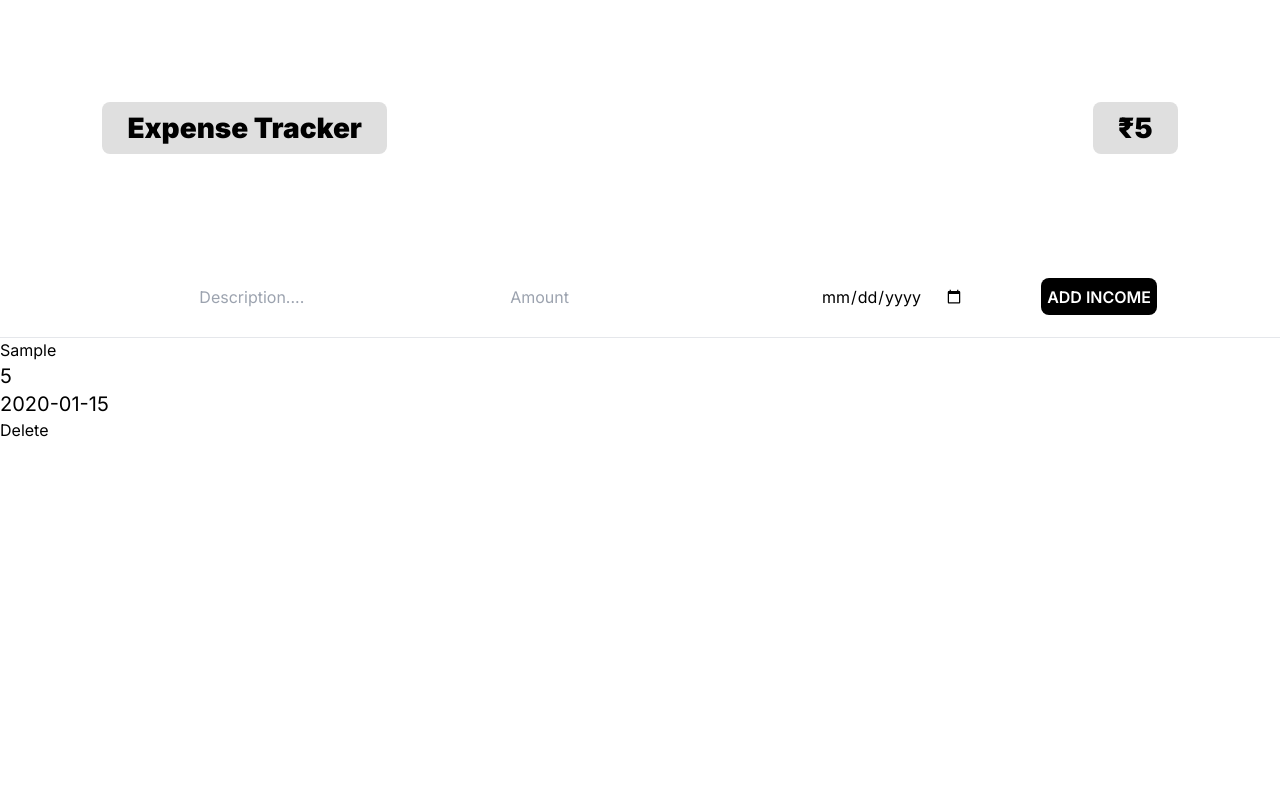
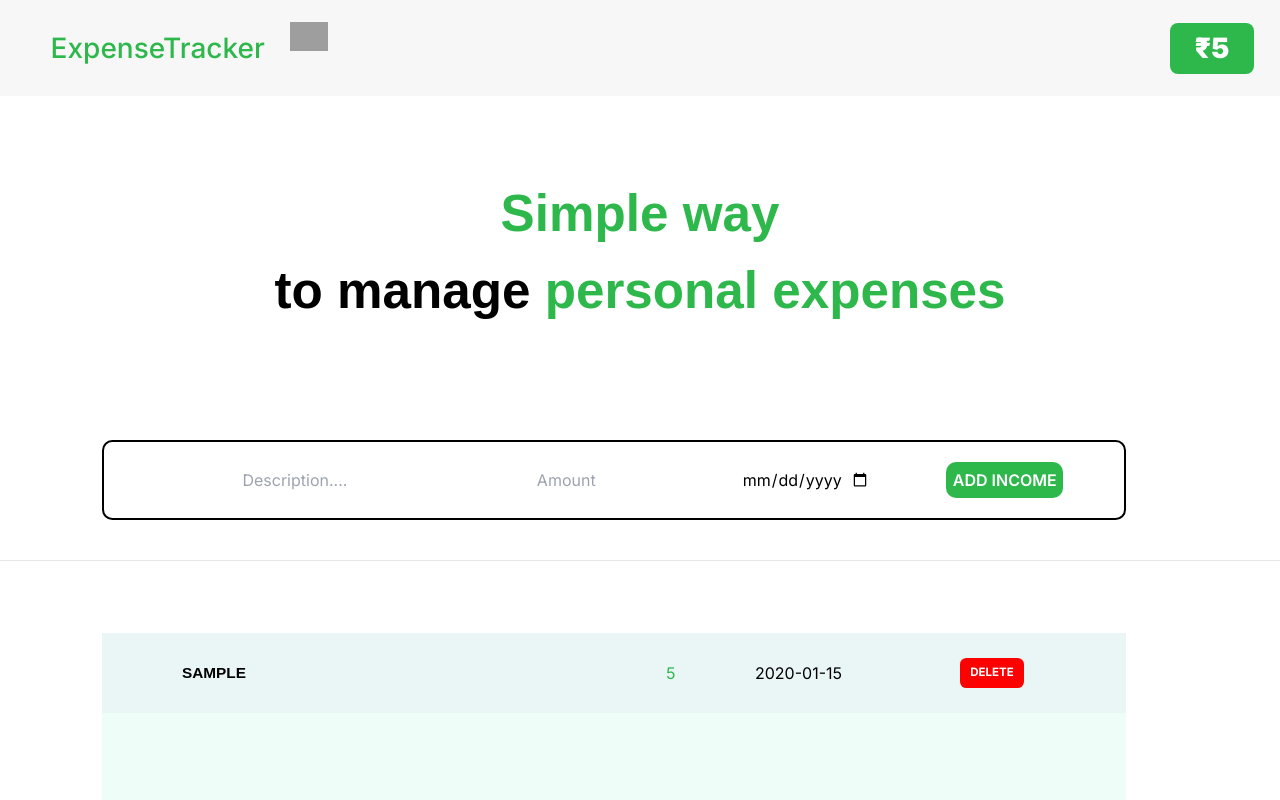
Before and after one commit to iharshyadav/Bdcoe-project, a Next.js app in the folder expenses/: page / in a window 1280 px wide. Both pictures are taken after typing "Sample", "5", "2020-01-15" into the empty fields and a click on the input "Add Income". Shown: the top 800 px of the page. Built offline with nearby package versions, Linux system fonts and the light colour scheme; grey boxes are pictures that could not be loaded.

Commit message:
Designed the website

```diff
--- a/expenses/Component/Form.js
+++ b/expenses/Component/Form.js
@@ -37,8 +37,8 @@ const form = ({income,setIncome}) => {
         <div className="inner-elem">
           <input className='submit1' type="text" name="desc" id="desc"
             placeholder='Description.... ' ref={desc}/>
-          <input className='submit1' type="number" name='price' id='price' placeholder='Amount' ref={price} />
-          <input className='submit1' type="date" name='date' id='date' placeholder='Amount date... ' ref={date}/>
+          <input className='submit2' type="number" name='price' id='price' placeholder='Amount' ref={price} />
+          <input className='submit3' type="date" name='date' id='date' placeholder='Amount date... ' ref={date}/>
           <input className='submit' type="submit" value="Add Income" />
         </div>
     </form>
--- a/expenses/Component/Header.js
+++ b/expenses/Component/Header.js
@@ -3,7 +3,12 @@ import React from 'react'
 const Header = ({totalIncome}) => {
   return (
     <header>
-        <h1>Expense Tracker</h1>
+        <div className="logo">
+          <h1>ExpenseTracker</h1>
+          <a href="">
+           <img src="https://play-lh.googleusercontent.com/_IA1p-kzpnDyoutaCf9gxWME1fc76UpoLhtvm-5K3Aainu-U0ClZYS8ug-4stKjZu_s" alt="" />
+          </a>
+        </div>
         <div className="total-income">₹{totalIncome}</div>
     </header>
   )
--- a/expenses/app/globals.css
+++ b/expenses/app/globals.css
@@ -11,43 +11,83 @@
 html,body{
     width: 100%;
     height: 100%;
-	overflow: hidden;
+	/* overflow: hidden; */
+	/* background: #ebd9dd; */
+	/* background-image: linear-gradient(#ffa87b,#ffffff); */
+	background-color: #FFFFFF;
 }
 
+
 header {
+	/* margin-top: 9vh; */
+	/* margin-left: 6vw;
+	margin-right: 10vw; */
 	display: flex;
 	justify-content: space-between;
-	padding: 8vw;
+	align-items: center;
+	padding: 2vw;
+	background-color: #f8f7f7;
+    height: 12vh;
+	width: 100;
 }
 
 header h1{
-    color: var(--grey);
+    color: #2EB84C;
     font-size: 28px;
-    font-weight: 900;
-    background-color: #DFDFDF;
+    font-weight: 500;
+	/* background-color: greenyellow; */
     padding: 5px 25px;
     border-radius: 8px;
+	/* border: 2px solid black;   */
 }
+
+.logo img{
+	width: 3vw;
+}
+
+.logo{
+	display: flex;
+	text-align: center;
+  }
 
 .total-income {
 	color: var(--grey);
 	font-size: 28px;
 	font-weight: 900;
-	background-color: #DFDFDF;
-	padding: 5px 25px;
+	background-color: #2EB84C;
+	padding: 4.5px 25px;
 	border-radius: 8px;
+	color: white;
+}
+
+h2{
+	width: 100%;
+	height: 30vh;
+	font-size:4vw;
+	text-align: center;
+	font-weight: 600;
+	font-family: sans-serif;
+	margin-top: 10vh;
+}
+
+h2 span{
+	color: #2EB84C;
+
 }
 
 .income-form {
 	display: block;
-	/* margin: 15px; */
+	margin-top: 3vh;
     height: 10vh;
-    width: 100%;
     color: var(--grey);
-	/* padding-top: 3vh; */
 	display: flex;
 	align-items: center;
 	justify-content: space-evenly;
+	border:2px black solid;
+	width: 80%;
+	text-align: center;
+	margin-left: 8vw;
+	border-radius: 0.8vw;
 }
 
 .inner-elem {
@@ -59,18 +99,171 @@ header h1{
 }
 
 .submit {
-	border-radius: 8px 8px 8px 8px;
+	border-radius: 10px 10px 10px 10px;
 	cursor: pointer;
 	color: var(--dark);
 	font-weight: 600;
 	text-transform: uppercase;
-    /* border: 0.1vw solid black; */
 	padding: 0.5vw;
 	margin-left: 6vw;
-	background-color: black;
+	background-color: #2EB84C;
 	color: white;
 }
 
+.submit:hover{
+	padding: 0.45vw;
+  }
+
 .submit1{
 	margin-left: 6vw;
+	width: 17vw;
+	border-radius: 0.5vw;
 }
+
+.submit1:hover{
+	border:2px black solid;
+}
+
+.submit2{
+	margin-left: 6vw;
+	width: 10vw;
+	border-radius: 0.5vw;
+}
+
+.submit2:hover{
+	border:2px black solid;
+}
+
+.submit3{
+	margin-left: 6vw;
+	width: 10vw;
+	border-radius: 0.5vw;
+}
+
+.submit3:hover{
+	border:2px black solid;
+}
+
+hr{
+	margin-top: 5vh;
+}
+
+.main-income-list{
+	min-height: 80vh;
+	width: 80%;
+	margin-top: 9vh;
+	background-color: #EFFDF8;
+	margin-left: 8%;
+	border-radius: 0.5vw;
+	/* color: wheat; */
+}
+
+.income-list{
+	display: flex;
+	/* align-items: center; */
+	/* justify-content: space-evenly; */
+	background-color: #eaf6f6 ;
+    min-height: 10vh;
+    width: 100%;
+}
+
+.income-list-1{
+	display: flex;
+	align-items: center;
+	justify-content: space-evenly;
+	width: 80%;
+}
+
+.income-list-2{
+	width: 10%;
+	text-align: center;
+	display: flex;
+    align-items: center;
+    justify-content: end;
+}
+
+.income-list-2-button{
+	background-color: red;
+	text-align: center;
+	padding:0.47vw 0.8vw;
+	/* margin-top: 2.4vh; */
+	color: white;
+	border-radius: 0.5vw;
+	font-weight: 700;
+	text-transform: uppercase;
+	font-size: 0.9vw;
+  }
+
+h5{
+	/* margin-top: 10vh;	 */
+	text-align: center;
+}
+
+.list-description{
+	color: black;
+	font-size: 1.2vw;
+	font-family: sans-serif;
+	font-weight: 600;
+	text-transform: uppercase;
+	width: 40%;
+	overflow: hidden;
+	text-align: left;
+  }
+
+  .list-price{
+	color:#2EB84C ;
+	margin-left: 6vw;
+  }
+
+  @media (max-width:600px) {
+
+	header{
+	  width: 100%;
+	}
+
+	header h1{
+	  display: none;
+	}
+
+	.total-income{
+	  padding:4px 10px;
+	  font-size: 6vw;
+	}
+
+	.logo img{
+	  width: 12vw;
+	}
+
+	h2{
+	  width: 100%;
+	  font-size: 9vw;
+	  margin-top: 3vh;
+	}
+
+	.income-form{
+	  width: 80%;
+	  flex-direction: column;
+	  height: 60vh;
+	}
+
+	.inner-elem{
+	  flex-direction: column;
+	}
+
+
+
+
+
+
+
+
+
+
+
+
+
+
+
+
+
+  }
--- a/expenses/app/page.js
+++ b/expenses/app/page.js
@@ -3,7 +3,19 @@ import React, { useEffect, useState } from "react";
 import Header from "@/Component/Header";
 import Form from "@/Component/Form";
 const page=()=>{
-    const [income, setIncome] = useState([])
+
+  const getItemLocal=()=>{
+    let expenses = localStorage.getItem("expenses");
+
+    if(expenses){
+      return JSON.parse(localStorage.getItem("expenses"));
+    }
+    else{
+      return [];
+    }
+  }
+
+    const [income, setIncome] = useState(getItemLocal())
     const [totalIncome, settotalIncome] = useState(0);
 
 
@@ -13,7 +25,7 @@ const page=()=>{
       setIncome(copyTask);
  }
 
-    let renderTask=<h5>No Task Available</h5>
+    let renderTask=<h5>No Expenditure Available</h5>
 
     if(income.length > 0){
       renderTask=income.map((t,i)=>{
@@ -21,26 +33,38 @@ const page=()=>{
           <>
             <li className="income-list">
                <div key={i} className="income-list-1">
-                 <h5 className="description">{t.desc}</h5>
-                 <p className="text-xl ">{t.price}</p>
-                 <p className="text-xl ">{t.date}</p>
+                 <h5 className="list-description">{t.desc}</h5>
+                 <p className="list-price">{t.price}</p>
+                 <p className="list-date">{t.date}</p>
                </div>
-               <button
+               <div className="income-list-2">
+                 <button
                  onClick={()=>{
                   deleteNote(i);
                  }}
-                  className="income-list-2">Delete</button>
+                    className="income-list-2-button">Delete</button>
+                  </div>
             </li>
           </>
         )
       })
     }
 
+    useEffect(()=>{
+      localStorage.setItem("expenses",JSON.stringify(income))
+   },[income])
+
 
     useEffect(() => {
       let temp = 0;
       for(let i = 0; i < income.length; i++) {
-        temp += parseInt(income[i].price);
+        if(income[i].price==0)
+        {
+          // temp = parseInt(income[i-1].price);
+        }
+        else{
+          temp += parseInt(income[i].price);
+        }
       }
 
       settotalIncome(temp);
@@ -49,10 +73,11 @@ const page=()=>{
   return(
     <>
     <Header totalIncome={totalIncome}/>
+    <h2><span>Simple way</span> <br /> to manage <span>personal expenses</span></h2>
     <Form income={income} setIncome={setIncome}/>
     {/* <div className="w-2/3 h-15 text-black">{(income.length > 0) ? income[0].desc : " "}</div> */}
     <hr/>
-    <div>
+    <div className="main-income-list">
        <ul>{renderTask}</ul>
     </div>
     </>
```
